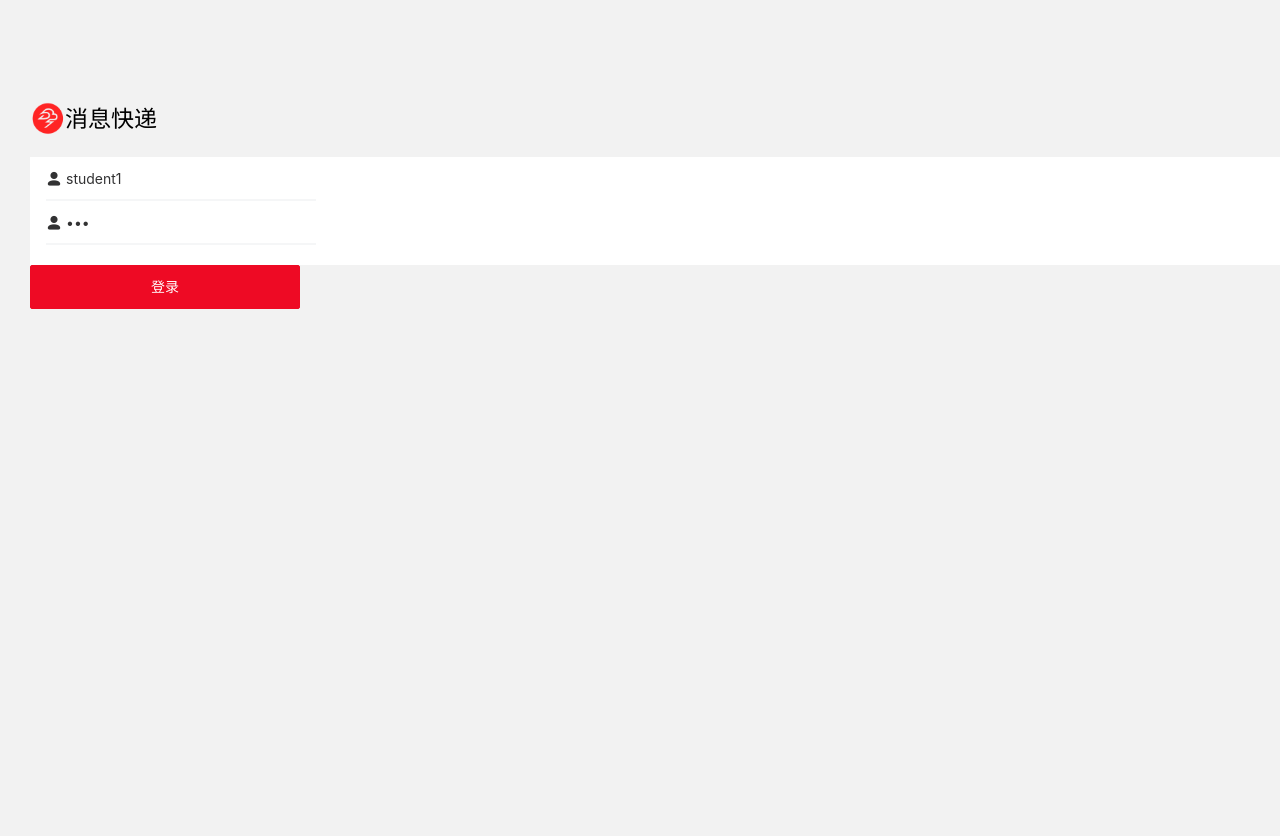
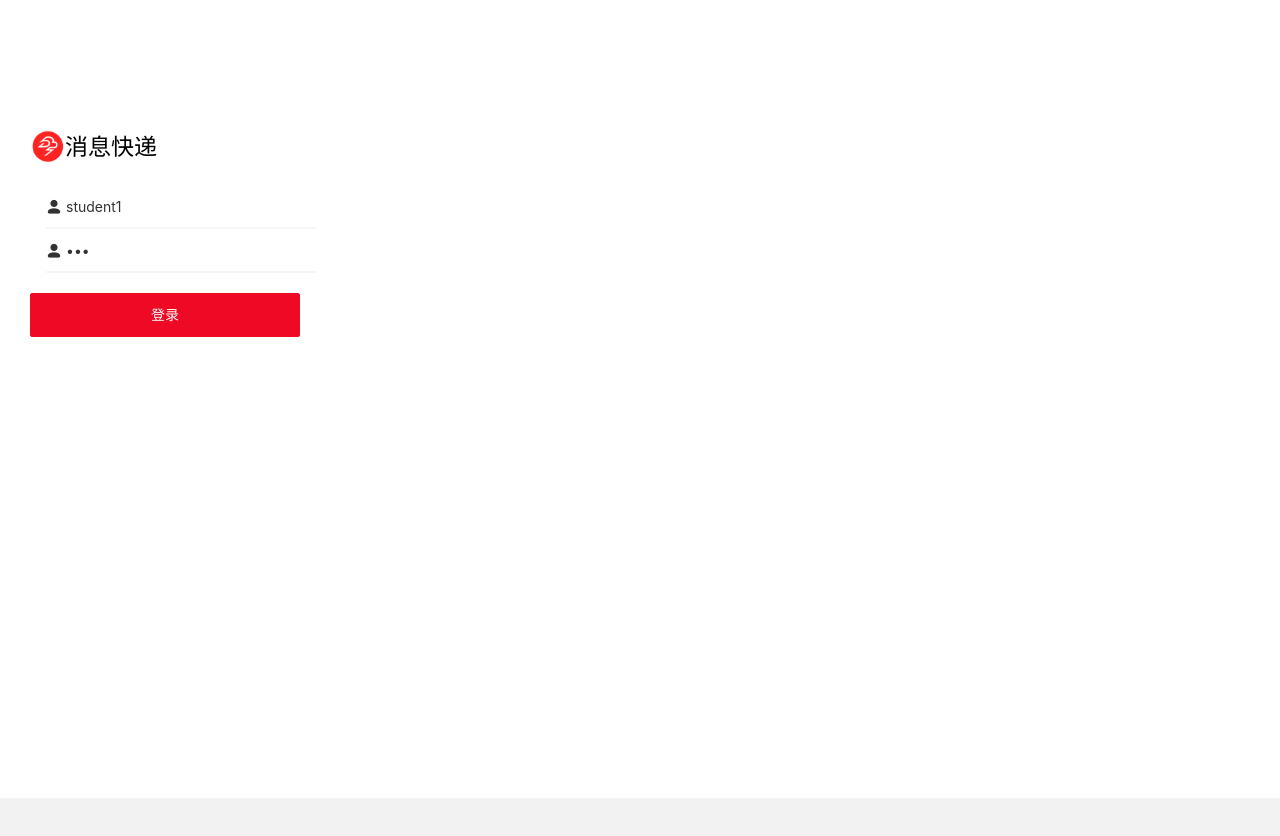
Before and after one commit to c-609/fast-email, a Vue app: page /#/ in a window 1280 px wide. Shown: the top 836 px of the page. After the commit the page ends 800 px from the top, so only its background shows below. Built offline with nearby package versions, Linux system fonts and the light colour scheme.

Commit message:
登录界面

```diff
--- a/index.html
+++ b/index.html
@@ -1,28 +1,38 @@
 <!DOCTYPE html>
 <html>
+
 <head>
   <meta charset="utf-8">
   <meta name="viewport" content="width=device-width,initial-scale=1.0">
   <title>fast-email</title>
   <style>
     html,
-      body{
+    body {
       height: 100%;
-        background:#f2f2f2;
+      background: #f2f2f2;
+      padding: 0;
+      overflow: hidden;
     }
+
     ::webkit-scrollbar-track {
       display: none
     }
+
     ::webkit-scrollbar {
       width: 0
     }
-      #app{
+
+    #app {
       height: 100%;
+      background: white;
     }
+
   </style>
 </head>
+
 <body>
   <div id="app"></div>
   <!-- built files will be auto injected -->
 </body>
+
 </html>
--- a/src/components/Login/Login.vue
+++ b/src/components/Login/Login.vue
@@ -54,16 +54,16 @@ export default {
 <style>
 .login-container{
   margin-left: 30px;
-  margin-top: 100px;
+  margin-top: -25px;
 }
 .logo{
   width:35px;
   float: left;
+  padding-top: 130px;
 }
 .text{
   font-size: 23px;
-
-
+  padding-top: 130px;
 }
 .loginForm  .van-hairline--top-bottom::after{
   border-width: 0px 0px 2px 0px;
```
Also changed, not shown: src/App.vue (+8 -12 lines). Lines whose indentation alone changed are shown as unchanged.
